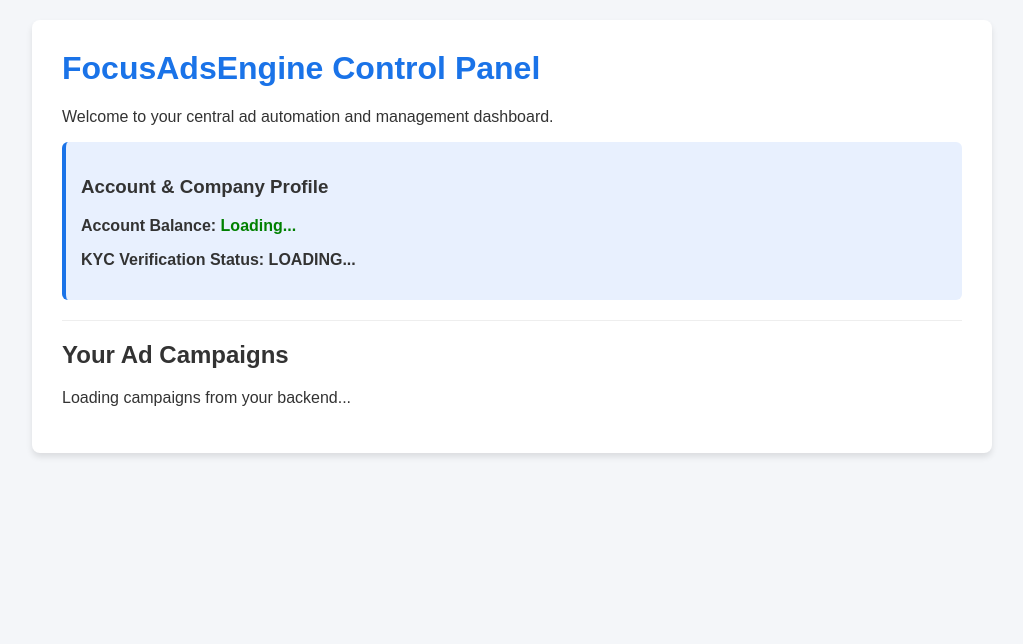
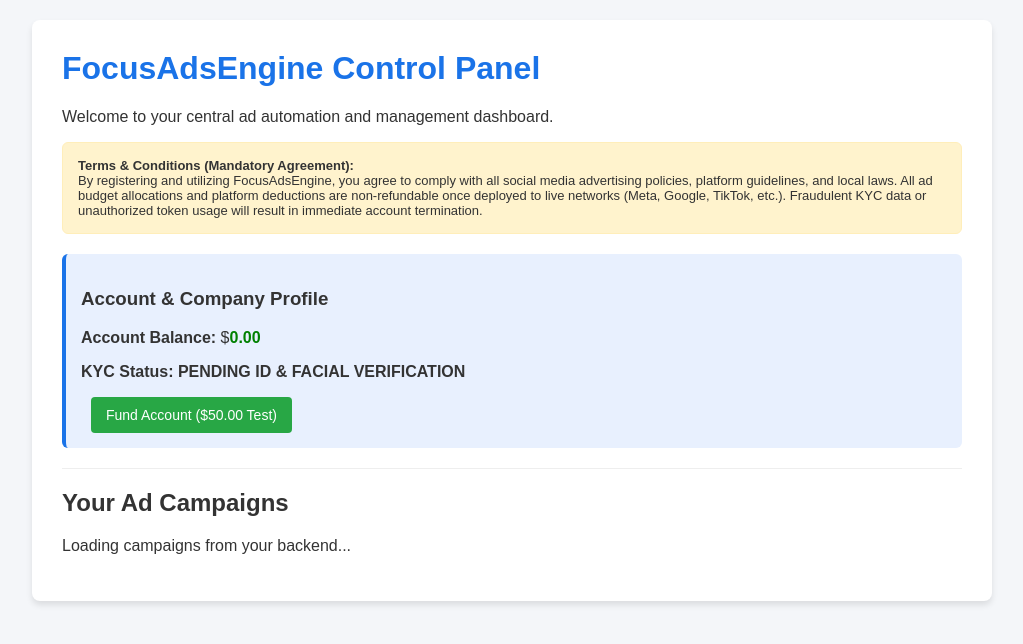
Before and after one commit to snowmanly101/FocusAdsEngine, a Django app: template ads/templates/ads/dashboard.html in a window 1280 px wide. Shown: the top 644 px of the page, without its empty margins (128-1151 px from the left). Run offline with Django 5.2, Linux system fonts and the light colour scheme; the template is opened without the code that fills it, so the values that code supplies are empty; data comes from the database, SQL or seed files in the repository.

Commit message:
Add account funding, terms agreement, and balance tracking to dashboard

```diff
--- a/ads/models.py
+++ b/ads/models.py
@@ -5,11 +5,9 @@ from encrypted_model_fields.fields import EncryptedTextField
 class UserCompanyProfile(models.Model):
     user = models.OneToOneField(User, on_delete=models.CASCADE)
     company_name = models.CharField(max_length=255)
-    registration_number = models.CharField(max_length=100) # e.g., CAC number
+    registration_number = models.CharField(max_length=100)
     business_address = models.TextField()
     account_balance = models.DecimalField(max_digits=12, decimal_places=2, default=0.00)
-
-    # KYC & Identity Verification
     id_document = models.FileField(upload_to='kyc_ids/', blank=True, null=True)
     facial_verification_verified = models.BooleanField(default=False)
     kyc_status = models.CharField(
@@ -26,7 +24,7 @@ class UserCompanyProfile(models.Model):
 
 class AdAccountCredential(models.Model):
     user = models.ForeignKey(User, on_delete=models.CASCADE)
-    platform_name = models.CharField(max_length=50)  # 'Meta', 'Google', 'TikTok', 'LinkedIn', 'X'
+    platform_name = models.CharField(max_length=50)
     account_id = models.CharField(max_length=100)
     access_token = EncryptedTextField()
     is_active = models.BooleanField(default=True)
--- a/ads/templates/ads/dashboard.html
+++ b/ads/templates/ads/dashboard.html
@@ -8,9 +8,12 @@
         .container { max-width: 900px; margin: auto; background: white; padding: 30px; border-radius: 8px; box-shadow: 0 4px 6px rgba(0,0,0,0.1); }
         h1 { color: #1a73e8; margin-top: 0; }
         .profile-box { background: #e8f0fe; padding: 15px; border-radius: 6px; margin-bottom: 20px; border-left: 4px solid #1a73e8; }
+        .terms-box { background: #fff3cd; border: 1px solid #ffeeba; padding: 15px; border-radius: 6px; margin-bottom: 20px; font-size: 13px; max-height: 120px; overflow-y: auto; }
         .campaign-card { border: 1px solid #ddd; padding: 15px; margin-bottom: 15px; border-radius: 6px; background: #fafafa; }
         button { background: #1a73e8; color: white; border: none; padding: 10px 15px; border-radius: 4px; cursor: pointer; font-size: 14px; }
         button:hover { background: #1557b0; }
+        .fund-btn { background: #28a745; margin-left: 10px; }
+        .fund-btn:hover { background: #218838; }
         .status { font-weight: bold; text-transform: uppercase; }
         hr { border: 0; border-top: 1px solid #eee; margin: 20px 0; }
     </style>
@@ -20,10 +23,16 @@
         <h1>FocusAdsEngine Control Panel</h1>
         <p>Welcome to your central ad automation and management dashboard.</p>
 
+        <div class="terms-box">
+            <strong>Terms & Conditions (Mandatory Agreement):</strong><br>
+            By registering and utilizing FocusAdsEngine, you agree to comply with all social media advertising policies, platform guidelines, and local laws. All ad budget allocations and platform deductions are non-refundable once deployed to live networks (Meta, Google, TikTok, etc.). Fraudulent KYC data or unauthorized token usage will result in immediate account termination.
+        </div>
+
         <div class="profile-box">
             <h3>Account & Company Profile</h3>
-            <p><strong>Account Balance:</strong> <span id="user-balance" style="color: green; font-weight: bold;">Loading...</span></p>
-            <p><strong>KYC Verification Status:</strong> <span id="kyc-status" class="status">Loading...</span></p>
+            <p><strong>Account Balance:</strong> $<span id="user-balance" style="color: green; font-weight: bold;">0.00</span></p>
+            <p><strong>KYC Status:</strong> <span id="kyc-status" class="status">Pending ID & Facial Verification</span></p>
+            <button class="fund-btn" onclick="fundAccount()">Fund Account ($50.00 Test)</button>
         </div>
 
         <hr>
@@ -36,14 +45,12 @@
     <script>
         async function fetchDashboardData() {
             try {
-                // Fetch campaigns
                 let response = await fetch('/api/campaigns/');
                 let campaigns = await response.json();
                 let listDiv = document.getElementById('campaigns-list');
 
-                // Simulate profile data for display purposes
-                document.getElementById('user-balance').innerText = '$0.00';
-                document.getElementById('kyc-status').innerText = 'PENDING (Submit ID & Facial Verification)';
+                document.getElementById('user-balance').innerText = '100.00';
+                document.getElementById('kyc-status').innerText = 'PENDING';
 
                 if (campaigns.length === 0) {
                     listDiv.innerHTML = '<p>No campaigns found yet. Create one in the Django Admin panel!</p>';
@@ -66,6 +73,28 @@
                 listDiv.innerHTML = html;
             } catch (error) {
                 console.error('Error fetching dashboard data:', error);
+            }
+        }
+
+        async function fundAccount() {
+            let username = prompt("Enter your username to fund balance:", "admin");
+            if (!username) return;
+
+            let response = await fetch('/api/fund-balance/', {
+                method: 'POST',
+                headers: {
+                    'Content-Type': 'application/json',
+                    'X-CSRFToken': getCookie('csrftoken')
+                },
+                body: JSON.stringify({ username: username, amount: 50.00 })
+            });
+
+            let result = await response.json();
+            if (response.ok) {
+                alert(result.message);
+                document.getElementById('user-balance').innerText = result.new_balance;
+            } else {
+                alert("Error: " + result.error);
             }
         }
 
--- a/ads/urls.py
+++ b/ads/urls.py
@@ -1,6 +1,6 @@
 from django.urls import path, include
 from rest_framework.routers import DefaultRouter
-from .views import AdAccountCredentialViewSet, AdCampaignViewSet, dashboard_view
+from .views import AdAccountCredentialViewSet, AdCampaignViewSet, dashboard_view, fund_account_balance
 
 router = DefaultRouter()
 router.register(r'credentials', AdAccountCredentialViewSet)
@@ -8,5 +8,6 @@ router.register(r'campaigns', AdCampaignViewSet)
 
 urlpatterns = [
     path('dashboard/', dashboard_view, name='dashboard'),
+    path('fund-balance/', fund_account_balance, name='fund-balance'),
     path('', include(router.urls)),
 ]
--- a/ads/views.py
+++ b/ads/views.py
@@ -1,14 +1,42 @@
 from django.shortcuts import render
 from rest_framework import viewsets, status
-from rest_framework.decorators import action
+from rest_framework.decorators import action, api_view
 from rest_framework.response import Response
-from .models import AdAccountCredential, AdCampaign
+from .models import UserCompanyProfile, AdAccountCredential, AdCampaign
 from .serializers import AdAccountCredentialSerializer, AdCampaignSerializer
 from .services import AdEngineBotService
 
 def dashboard_view(request):
     """Renders the custom frontend dashboard for the ad engine bot."""
     return render(request, 'ads/dashboard.html')
+
+@api_view(['POST'])
+def fund_account_balance(request):
+    """
+    API endpoint to add funds to a user's company profile balance.
+    Expects JSON: {"username": "...", "amount": 100.00}
+    """
+    username = request.data.get('username')
+    amount = request.data.get('amount')
+
+    if not username or not amount:
+        return Response({"error": "Username and amount are required."}, status=status.HTTP_400_BAD_REQUEST)
+
+    try:
+        profile, created = UserCompanyProfile.objects.get_or_create(
+            user__username=username,
+            defaults={'company_name': f"{username}'s Company", 'registration_number': 'PENDING'}
+        )
+        profile.account_balance += float(amount)
+        profile.save()
+        return Response({
+            "status": "success",
+            "message": f"Successfully added ${amount} to account.",
+            "new_balance": profile.account_balance
+        }, status=status.HTTP_200_OK)
+    except Exception as e:
+        return Response({"error": str(e)}, status=status.HTTP_400_BAD_REQUEST)
+
 
 class AdAccountCredentialViewSet(viewsets.ModelViewSet):
     queryset = AdAccountCredential.objects.all()
@@ -25,8 +53,6 @@ class AdCampaignViewSet(viewsets.ModelViewSet):
         URL: /api/campaigns/{id}/deploy/
         """
         campaign = self.get_object()
-
-        # Initialize our bot engine service
         bot_service = AdEngineBotService(campaign)
         result = bot_service.deploy_campaign()
 
```
